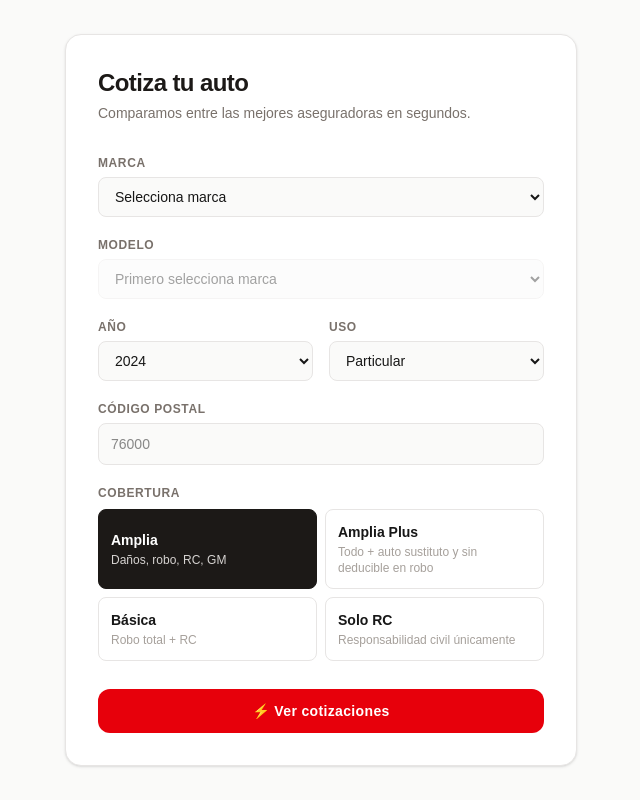
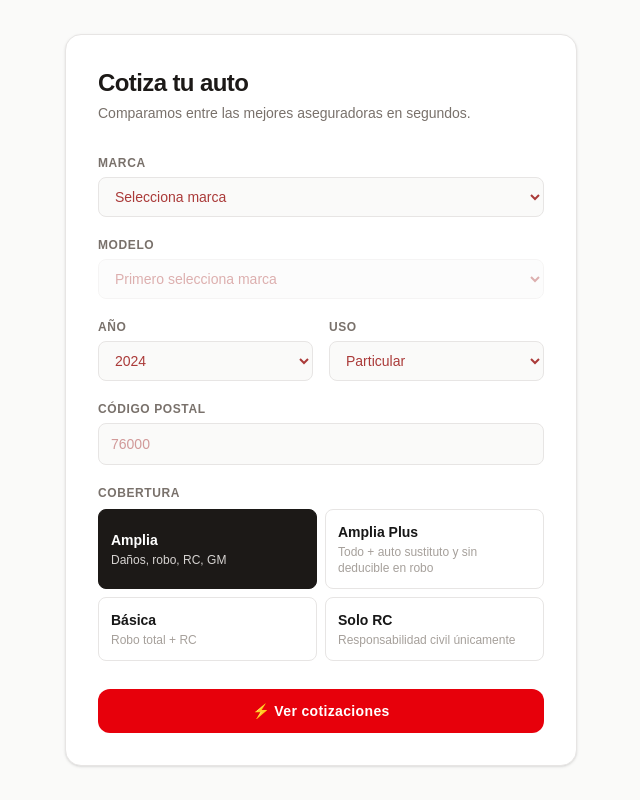
Before and after one commit to chungo05/broker-pro, a Next.js app: page /cotizar in a window 1280 px wide. Shown: the whole page, without its empty margins (319-959 px from the left). Built offline with nearby package versions, Linux system fonts and the light colour scheme.

Commit message:
feat: implement admin authentication and dashboard with middleware protection and UI styling improvements

```diff
--- a/src/app/cotizar/page.tsx
+++ b/src/app/cotizar/page.tsx
@@ -121,7 +121,7 @@ export default function CotizarPage() {
               value={form.brand}
               onChange={e => set('brand', e.target.value)}
               required
-              className="w-full border border-stone-200 rounded-lg px-3 py-2.5 text-sm bg-stone-50 focus:outline-none focus:border-stone-400"
+              className="w-full border border-stone-200 rounded-lg px-3 py-2.5 text-sm text-[#aa3a39] bg-stone-50 focus:outline-none focus:border-stone-400"
             >
               <option value="">Selecciona marca</option>
               {BRANDS.map(b => (
@@ -140,7 +140,7 @@ export default function CotizarPage() {
               onChange={e => set('model', e.target.value)}
               required
               disabled={!form.brand}
-              className="w-full border border-stone-200 rounded-lg px-3 py-2.5 text-sm bg-stone-50 focus:outline-none focus:border-stone-400 disabled:opacity-40"
+              className="w-full border border-stone-200 rounded-lg px-3 py-2.5 text-sm text-[#aa3a39] bg-stone-50 focus:outline-none focus:border-stone-400 disabled:opacity-40"
             >
               <option value="">
                 {form.brand ? 'Selecciona modelo' : 'Primero selecciona marca'}
@@ -160,7 +160,7 @@ export default function CotizarPage() {
               <select
                 value={form.year}
                 onChange={e => set('year', e.target.value)}
-                className="w-full border border-stone-200 rounded-lg px-3 py-2.5 text-sm bg-stone-50 focus:outline-none focus:border-stone-400"
+                className="w-full border border-stone-200 rounded-lg px-3 py-2.5 text-sm text-[#aa3a39] bg-stone-50 focus:outline-none focus:border-stone-400"
               >
                 {YEARS.map(y => <option key={y} value={y}>{y}</option>)}
               </select>
@@ -172,7 +172,7 @@ export default function CotizarPage() {
               <select
                 value={form.uso}
                 onChange={e => set('uso', e.target.value)}
-                className="w-full border border-stone-200 rounded-lg px-3 py-2.5 text-sm bg-stone-50 focus:outline-none focus:border-stone-400"
+                className="w-full border border-stone-200 rounded-lg px-3 py-2.5 text-sm text-[#aa3a39] bg-stone-50 focus:outline-none focus:border-stone-400"
               >
                 <option value="particular">Particular</option>
                 <option value="comercial">Comercial</option>
@@ -191,7 +191,7 @@ export default function CotizarPage() {
               onChange={e => set('zipCode', e.target.value.replace(/\D/g, '').slice(0, 5))}
               placeholder="76000"
               required
-              className="w-full border border-stone-200 rounded-lg px-3 py-2.5 text-sm bg-stone-50 focus:outline-none focus:border-stone-400"
+              className="w-full border border-stone-200 rounded-lg px-3 py-2.5 text-sm text-[#aa3a39] bg-stone-50 focus:outline-none focus:border-stone-400"
             />
           </div>
 
```
